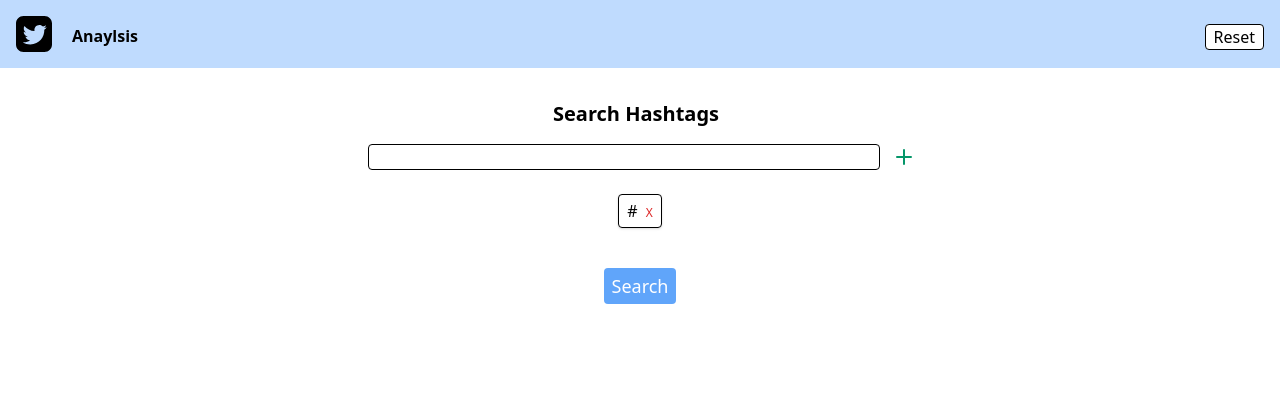
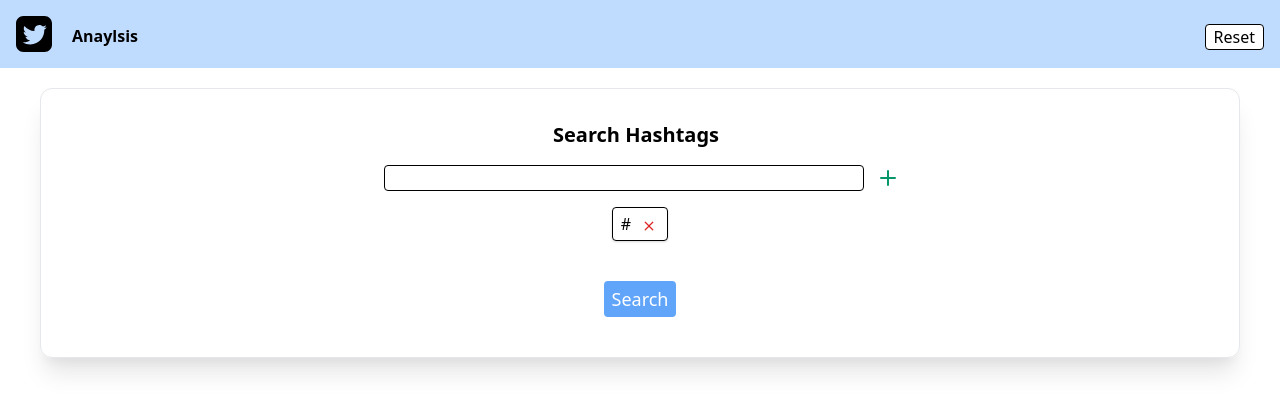
Before and after one commit to MattWeir95/CloudComputing-Twitter-Analysis, a React (Create React App) app in the folder client/: page / in a window 1280 px wide. Both pictures are taken after a click on the button 904 px from the left and 157 px from the top of the page. Shown: the top 412 px of the page. Built offline with nearby package versions, Linux system fonts and the light colour scheme.

Commit message:
Home page

```diff
--- a/client/src/App.js
+++ b/client/src/App.js
@@ -9,13 +9,18 @@ function App() {
   const [hashtags, setHashtags] = useState([]);
 
   return (
+
     <div>
     <HeaderLogo setHashtags={setHashtags}/>
 
-    <SearchBar hashtags={hashtags} setHashtags={setHashtags}/>
+    <div className="border border-gray-200 rounded-xl mt-5 mx-10 shadow-xl pb-10">
 
-    <Hashtags hashtags={hashtags} setHashtags={setHashtags} />
-    <SearchButton  />
+<SearchBar hashtags={hashtags} setHashtags={setHashtags}/>
+
+<Hashtags hashtags={hashtags} setHashtags={setHashtags} />
+<SearchButton  />
+    </div>
+
 
     </div>
   );
--- a/client/src/components/hashtags.jsx
+++ b/client/src/components/hashtags.jsx
@@ -1,28 +1,44 @@
-export default function Hashtags(props){
-
-
-    function handleDelete(i){
+export default function Hashtags(props) {
+  function handleDelete(i) {
     const tempArray = props.hashtags;
     tempArray.splice(i, 1);
     props.setHashtags([...tempArray]);
-
   }
 
   const hashtags = props.hashtags.map((hashtag, i) => (
-        <button key={i} className="border border-black px-2 py-1 mx-2 rounded shadow mt-2">#{hashtag}
+      <div className="border border-black px-2 pt-1 rounded shadow flex mx-1">
+
+<button
+      key={i}
+      className="mb-1"
+    >
+      #{hashtag}
+
+    </button>
     <button
         onClick={() => {
           handleDelete(i);
         }}
+        className="transform ml-2 text-red-600 hover:scale-125"
+      >
+        <svg
+          xmlns="http://www.w3.org/2000/svg"
+          width="20"
+          height="20"
+          fill="currentColor"
+          className="bi bi-x"
+          viewBox="0 0 16 16"
+        >
+          <path d="M4.646 4.646a.5.5 0 0 1 .708 0L8 7.293l2.646-2.647a.5.5 0 0 1 .708.708L8.707 8l2.647 2.646a.5.5 0 0 1-.708.708L8 8.707l-2.646 2.647a.5.5 0 0 1-.708-.708L7.293 8 4.646 5.354a.5.5 0 0 1 0-.708z" />
+        </svg>
+      </button>
+      </div>
 
-        className="text-xs text-right ml-2 text-red-600">X</button>
-        </button>
-    ))
-
+  ));
 
   return (
     <div className="flex flex-wrap justify-center items-center mt-4">
       {hashtags}
     </div>
-    )
+  );
 }
```
Lines whose indentation alone changed are shown as unchanged.
